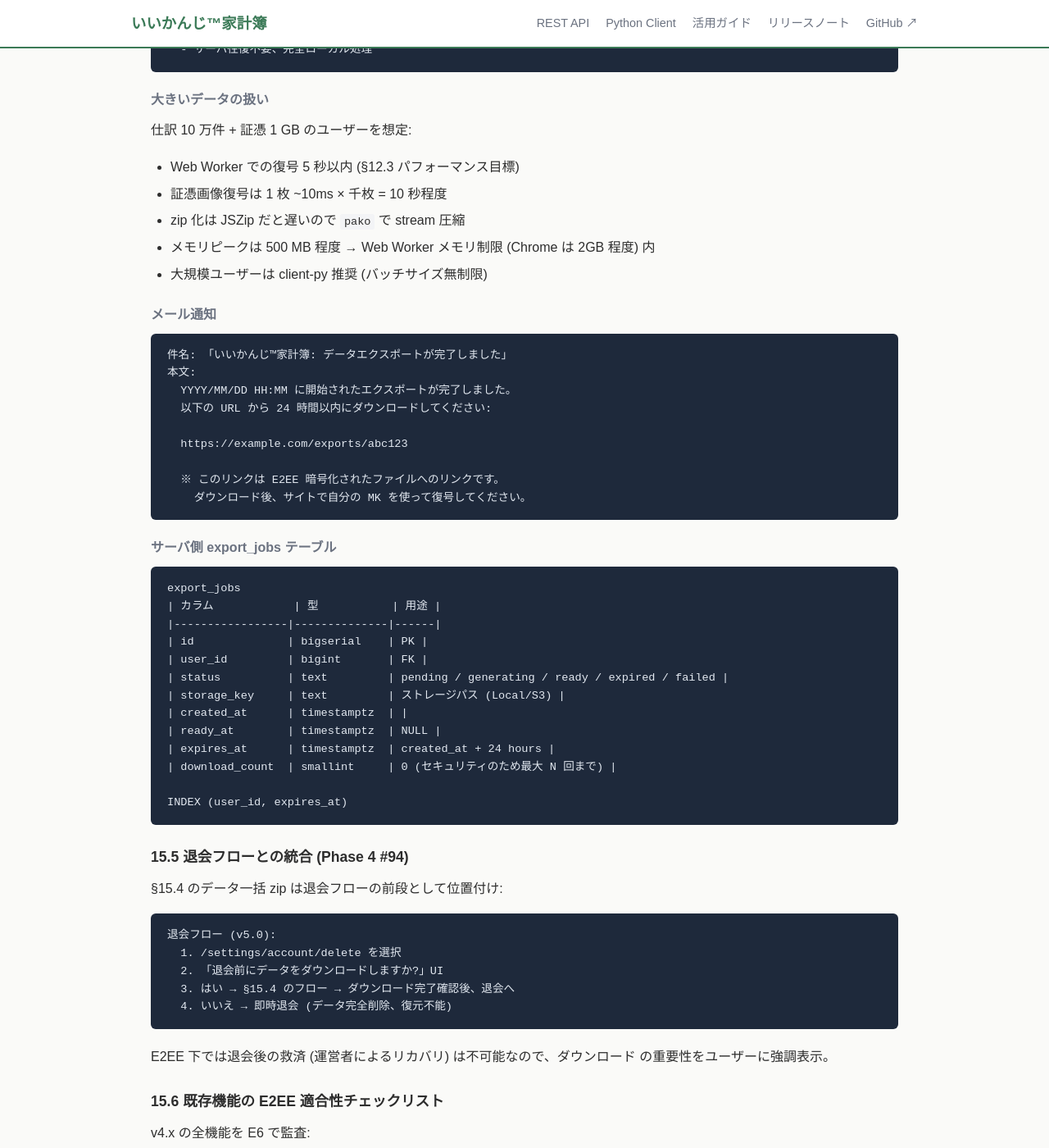
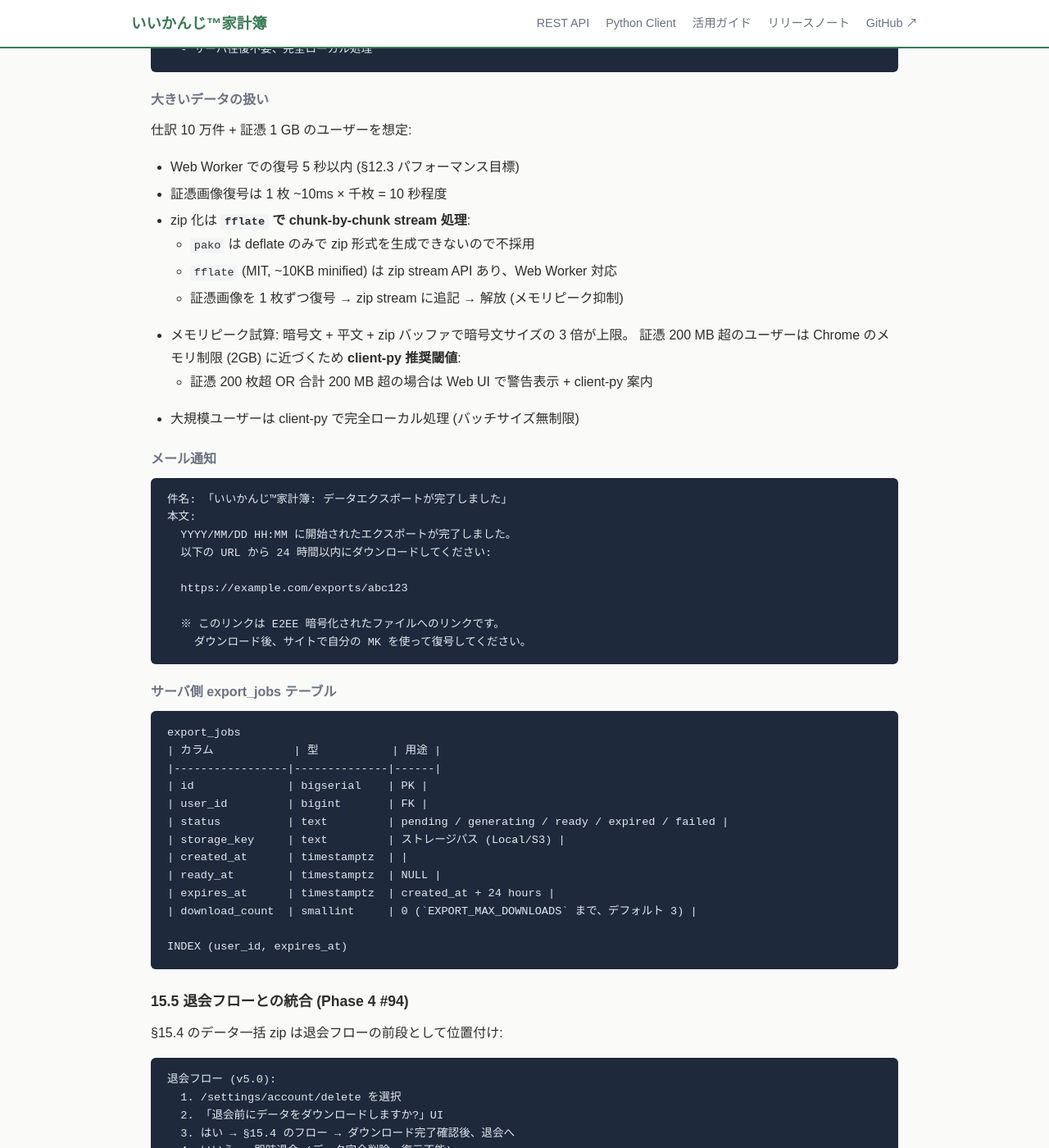
Before and after one commit to nananek/iikanji-kakeibo, a Jekyll site: the page built from docs/v5-e2ee/index.md, in a window 1280 px wide and 1400 px high, scrolled down 53061 px. Shown: the whole window at 82% size. Built offline with Jekyll 4.4.1, drawn with Linux system fonts in a browser that asks for light colours.

Commit message:
fix(v5): PR #130 review 軽微 - zip ライブラリ修正 (pako → fflate) / DL 回数明示
claude-review (PR #130) approve 時の指摘を merge 前に反映。

軽微 (2 件):
1. pako は deflate のみで zip 生成不可 → fflate (MIT, ~10KB, Web Worker
   対応、zip stream API あり) に修正。chunk-by-chunk stream 処理で
   メモリピーク抑制
2. メモリピーク試算を訂正: 暗号文 + 平文 + zip バッファで暗号文の 3 倍
   が上限 → 証憑 200 枚 / 200 MB 超なら Web UI 警告 + client-py 案内の
   閾値を明示
3. export_jobs.download_count の最大値を EXPORT_MAX_DOWNLOADS (デフォルト 3)
   と明記

残りの軽微指摘 (llama_cpp 削除時の安全消去、deprecation 警告タイミング、
account_user_id 注記) は実装フェーズで対応。

Co-Authored-By: Claude Opus 4.7 (1M context) <noreply@anthropic.com>

````diff
--- a/docs/v5-e2ee/index.md
+++ b/docs/v5-e2ee/index.md
@@ -2242,9 +2242,15 @@ iikanji export --output-dir ./backup --format zip
 
 - Web Worker での復号 5 秒以内 (§12.3 パフォーマンス目標)
 - 証憑画像復号は 1 枚 ~10ms × 千枚 = 10 秒程度
-- zip 化は JSZip だと遅いので `pako` で stream 圧縮
-- メモリピークは 500 MB 程度 → Web Worker メモリ制限 (Chrome は 2GB 程度) 内
-- 大規模ユーザーは client-py 推奨 (バッチサイズ無制限)
+- zip 化は **`fflate` で chunk-by-chunk stream 処理**:
+  - `pako` は deflate のみで zip 形式を生成できないので不採用
+  - `fflate` (MIT, ~10KB minified) は zip stream API あり、Web Worker 対応
+  - 証憑画像を 1 枚ずつ復号 → zip stream に追記 → 解放 (メモリピーク抑制)
+- メモリピーク試算: 暗号文 + 平文 + zip バッファで暗号文サイズの 3 倍が上限。
+  証憑 200 MB 超のユーザーは Chrome のメモリ制限 (2GB) に近づくため
+  **client-py 推奨閾値**:
+  - 証憑 200 枚超 OR 合計 200 MB 超の場合は Web UI で警告表示 + client-py 案内
+- 大規模ユーザーは client-py で完全ローカル処理 (バッチサイズ無制限)
 
 #### メール通知
 
@@ -2273,7 +2279,7 @@ export_jobs
 | created_at      | timestamptz  | |
 | ready_at        | timestamptz  | NULL |
 | expires_at      | timestamptz  | created_at + 24 hours |
-| download_count  | smallint     | 0 (セキュリティのため最大 N 回まで) |
+| download_count  | smallint     | 0 (`EXPORT_MAX_DOWNLOADS` まで、デフォルト 3) |
 
 INDEX (user_id, expires_at)
 ```
````
